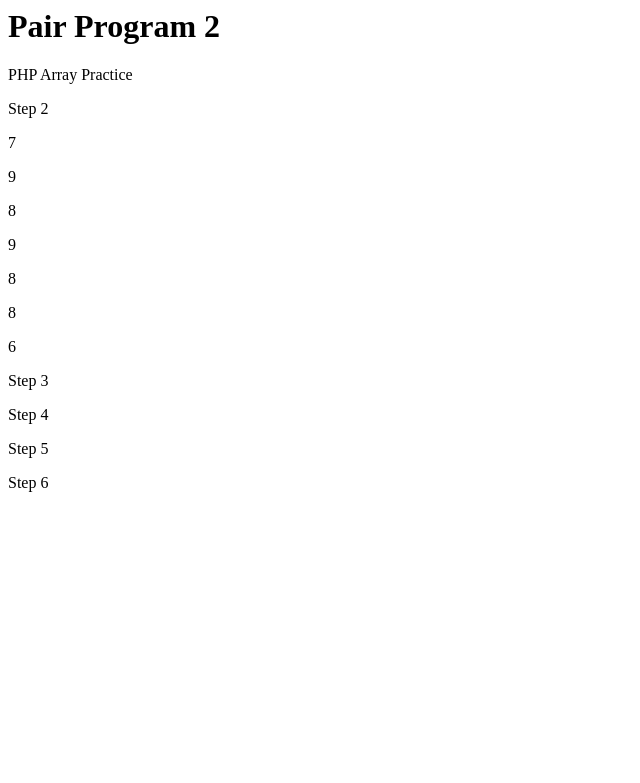
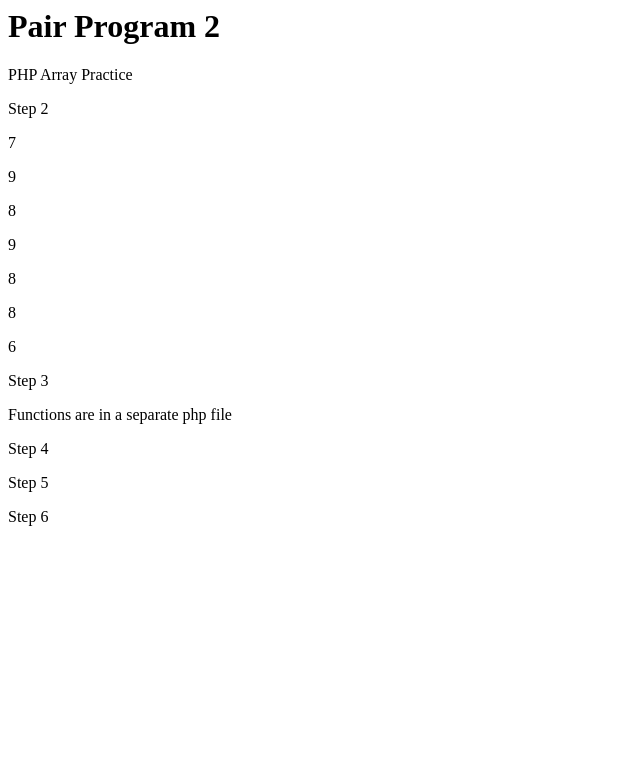
Before and after one commit to quill8197/pp2, a PHP site: page / in a window 1280 px wide. Shown: the top 783 px of the page, without its empty margins (0-640 px from the left). Run offline with PHP 8.4, Linux system fonts and the light colour scheme.

Commit message:
Moved functions into a separate file

```diff
--- /dev/null
+++ b/functions.php
@@ -0,0 +1,8 @@
+<?php
+function printArr(array $array)
+{
+    foreach ($array as $value)
+    {
+        echo '<p>' . $value . '</p>';
+    }
+}
--- a/index.php
+++ b/index.php
@@ -8,6 +8,7 @@
 //Turn on error reporting
 ini_set('display_errors', 1);
 error_reporting(E_ALL);
+include_once ("functions.php");
 
 echo '<title>Pair Program 2</title>';
 echo '<h1>Pair Program 2</h1>';
@@ -18,23 +19,10 @@ $numbers = [7, 9, 8, 9, 8, 8, 6];
 printArr($numbers);
 
 echo '<p>Step 3</p>';
+echo 'Functions are in a separate php file';
 
 echo '<p>Step 4</p>';
 
 echo '<p>Step 5</p>';
 
 echo '<p>Step 6</p>';
-
-
-
-
-
-
-//functions
-function printArr(array $array)
-{
-    foreach ($array as $value)
-    {
-        echo '<p>' . $value . '</p>';
-    }
-}
```
